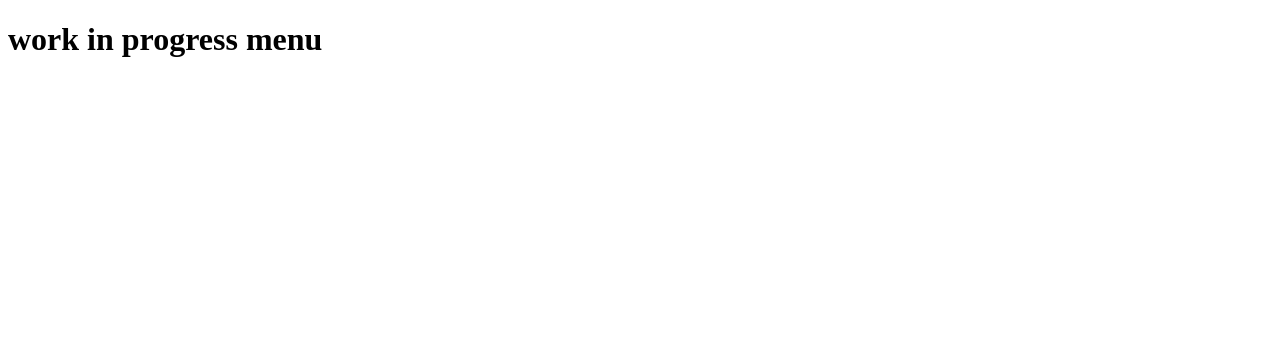
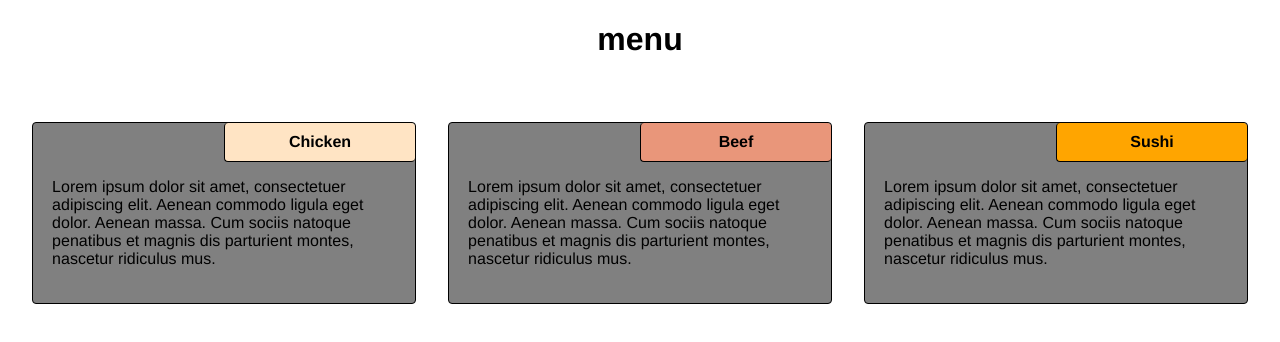
Before and after one commit to voivi/coursera-test, a plain HTML site: page module2-solution/menu.html in a window 1280 px wide. Drawn offline with Linux system fonts and the light colour scheme.

Commit message:
finish the website

```diff
--- /dev/null
+++ b/module2-solution/cssstyle/css.css
@@ -0,0 +1,104 @@
+
+*{
+	box-sizing: border-box;
+	font-family: helvetica, arial, sans-serif;
+}
+
+@media screen and (min-width: 768px) and (max-width: 991px) {
+.box.box-3{
+	clear:both;
+	width: 95%;
+	margin-right: 2.5%;
+	margin-left: 2.5%;
+}
+.box.box-1, .box.box-2{
+	width: 46.25%;
+}
+}
+
+@media screen and (max-width: 767px) {
+.box.box-1, .box.box-2, .box.box-3{
+	clear:both;
+	width: 95%;
+	margin-right: 2.5%;
+	margin-left: 2.5%;
+}
+}
+
+.test {
+	margin: 0px;
+}
+
+h1 {
+	margin-bottom: 4%;
+	text-align: center;
+}
+
+h2 {
+	text-align: center;
+	background: orange;
+	margin-top: 0px;
+	border: 1px solid black;
+	border-radius: 2px;
+}
+
+
+.box {
+	background-color: grey;
+	border: 1px solid black;
+	border-radius: 4px;
+	width: 30%;
+	margin: 1%;
+	position: relative;
+	float: left;
+}
+
+.box-1{
+	margin-left: 2.5%;
+	margin-right: 1.25%;
+
+
+}
+
+.box-2{
+	margin-right: 1.25%;
+	margin-left: 1.25%;
+
+}
+
+.box-3 {
+	margin-right: 2.5%;
+	margin-left: 1.25%;
+
+}
+
+.title {
+	position: absolute;
+	top: 0;
+	right: 0;
+	width: 50%;
+	padding: 2.5%;
+	text-align: center;
+	text-transform: capitalize;
+	font-size: 100%;
+	border: 1px solid black;
+	border-radius: 4px;
+	border-top: 0;
+	border-right: 0;
+
+}
+
+
+.text{
+	padding: 5%;
+	padding-top: 10%;
+	font-size: 100%;
+}
+
+.title.title-1 {
+	background: #FFE4C4;
+}
+
+.title.title-2{
+	background: #E9967A;
+}
--- a/module2-solution/menu.html
+++ b/module2-solution/menu.html
@@ -1,9 +1,27 @@
 <!DOCTYPE html>
+
 <html>
 <head>
+	<meta charset="utf-8">
+	<link rel="stylesheet" type="text/css" href="cssstyle/css.css">
 	<title>menu</title>
 </head>
-<body>
-<h1>work in progress menu</h1>
+
+<body class="test">
+	<h1>menu</h1>
+		<div class="box box-1">
+			<h2 class="title title-1">chicken</h2>
+			<p class="text">Lorem ipsum dolor sit amet, consectetuer adipiscing elit. Aenean commodo ligula eget dolor. Aenean massa. Cum sociis natoque penatibus et magnis dis parturient montes, nascetur ridiculus mus. </p>
+		</div>
+
+		<div class="box box-2">
+			<h2 class="title title-2">beef</h2>
+			<p class="text">Lorem ipsum dolor sit amet, consectetuer adipiscing elit. Aenean commodo ligula eget dolor. Aenean massa. Cum sociis natoque penatibus et magnis dis parturient montes, nascetur ridiculus mus. </p>
+		</div>
+
+		<div class="box box-3">
+			<h2 class="title title-3">sushi</h2>
+			<p class="text">Lorem ipsum dolor sit amet, consectetuer adipiscing elit. Aenean commodo ligula eget dolor. Aenean massa. Cum sociis natoque penatibus et magnis dis parturient montes, nascetur ridiculus mus. </p>
+		</div>
 </body>
 </html>
```
Also changed, not shown: site/index.html (+1 -1 lines).
